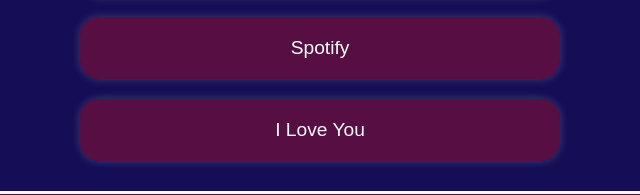
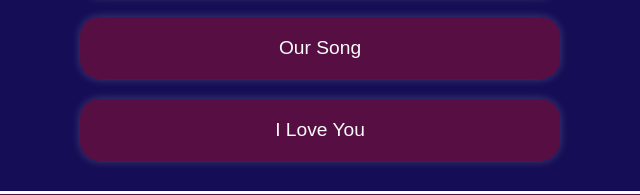
Before and after one commit to beckham-new/formyghi, a plain HTML site: page home.html in a window 1280 px wide. Shown: the part 1595-1790 px from the top of the page, 320-960 px from the left. Drawn offline with Linux system fonts and the light colour scheme.

Commit message:
Update home.html

```diff
--- a/home.html
+++ b/home.html
@@ -118,7 +118,7 @@
     <h2>Special Place</h2>
     <div class="link-grid">
       <a href="letter.html" class="link-card">Letter for You</a>
-      <a href="our-playlist.html" class="link-card">Spotify</a>
+      <a href="our-playlist.html" class="link-card">Our Song</a>
       <a href="https://www.instagram.com/dyonghyuck?utm_source=ig_web_button_share_sheet&igsh=ZDNlZDc0MzIxNw==" target="_blank" class="link-card">I Love You</a>
     </div>
   </section>
```
